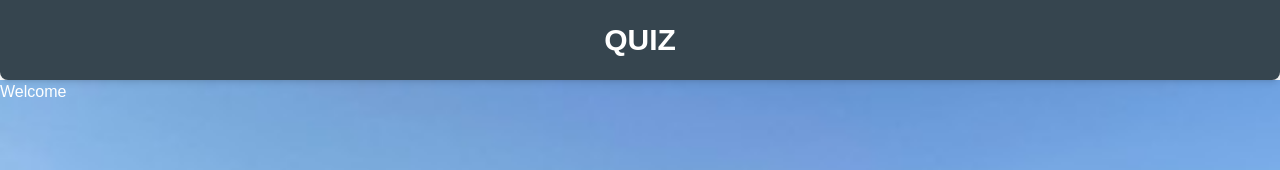
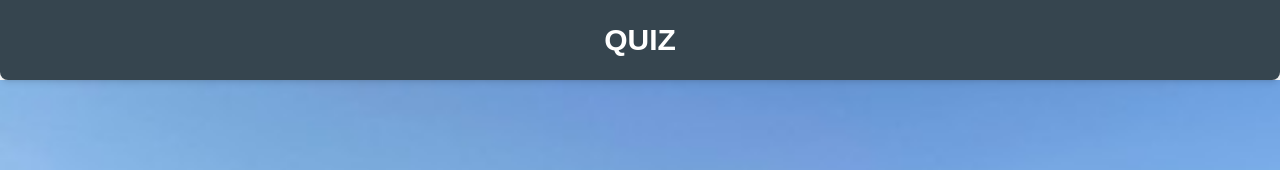
Before and after one commit to andrecamerino/WDCCxSESA-hackathon-25, a Next.js app: page / in a window 1280 px wide. Shown: the top 170 px of the page. Built offline with nearby package versions, Linux system fonts and the light colour scheme.

Commit message:
remove unused

```diff
--- a/src/app/(home)/page.tsx
+++ b/src/app/(home)/page.tsx
@@ -1,11 +1,15 @@
+'use client';
+
 import React from 'react'
 import HeaderComponent from '../Components/HeaderComponent'
-import bgImage from './lucas.jpg'; // if you're importing a local image
+import Questions from '../Components/Questions';
 
 
 const Page = () => {
   return (
     <div
+
+    className='flex flex-col items-center justify-center scroll-smooth'
 
       style={{
         backgroundImage: `url('/assets/lucas.jpeg')`,
@@ -15,8 +19,9 @@ const Page = () => {
       }}
     >
 
-      <h1 style={{ color: 'white' }}>Welcome</h1>
       < HeaderComponent />
+
+      <Questions />
     </div>
   );
 };
```
